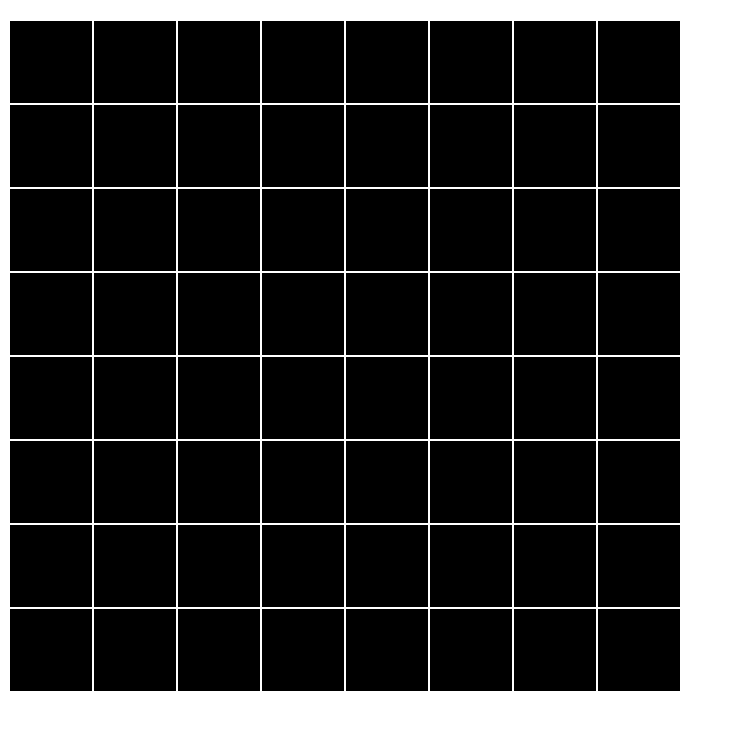
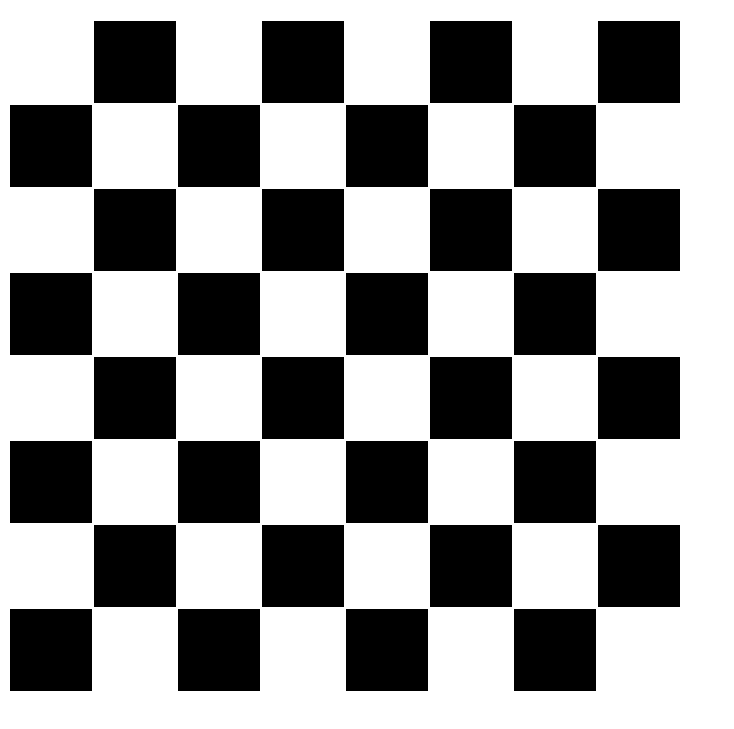
Before and after one commit to SondaSengupta/Chess-Game, a plain HTML site: page index.html in a window 1280 px wide. Shown: the part 61-790 px from the top of the page, without its empty margins (0-734 px from the left). Drawn offline with Linux system fonts and the light colour scheme.

Commit message:
looking like an actual chess board

```diff
--- a/main.css
+++ b/main.css
@@ -3,3 +3,34 @@ td {
   width: 80px;
   height: 80px;
 }
+
+#rowA td:nth-child(odd) {
+  background-color: white;
+}
+
+#rowB td:nth-child(even) {
+  background-color: white;
+}
+
+#rowC td:nth-child(odd) {
+  background-color: white;
+}
+
+#rowD td:nth-child(even) {
+  background-color: white;
+}
+
+#rowE td:nth-child(odd) {
+  background-color: white;
+}
+
+#rowF td:nth-child(even) {
+  background-color: white;
+}
+
+#rowG td:nth-child(odd) {
+  background-color: white;
+}
+#rowH td:nth-child(even) {
+  background-color: white;
+}
```
